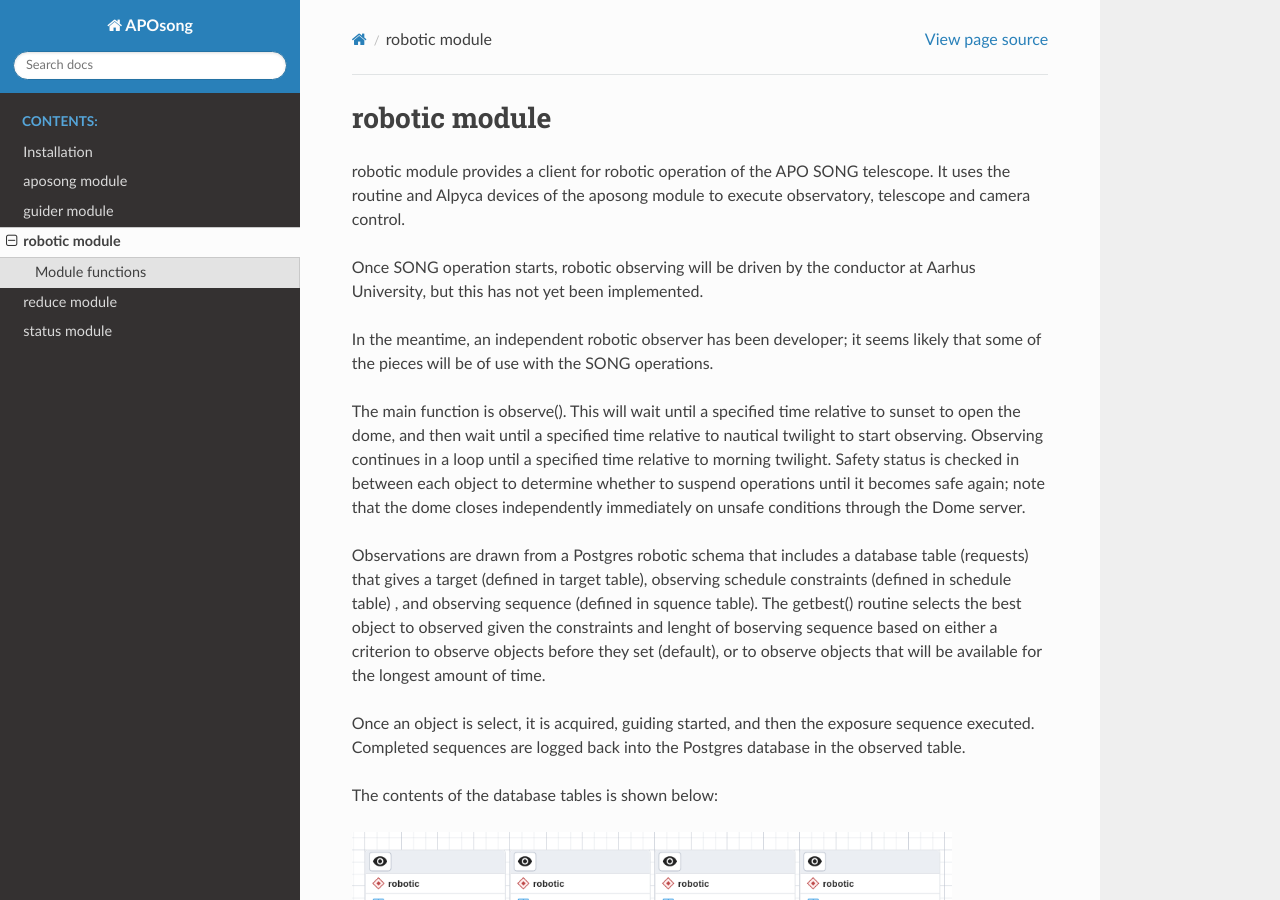
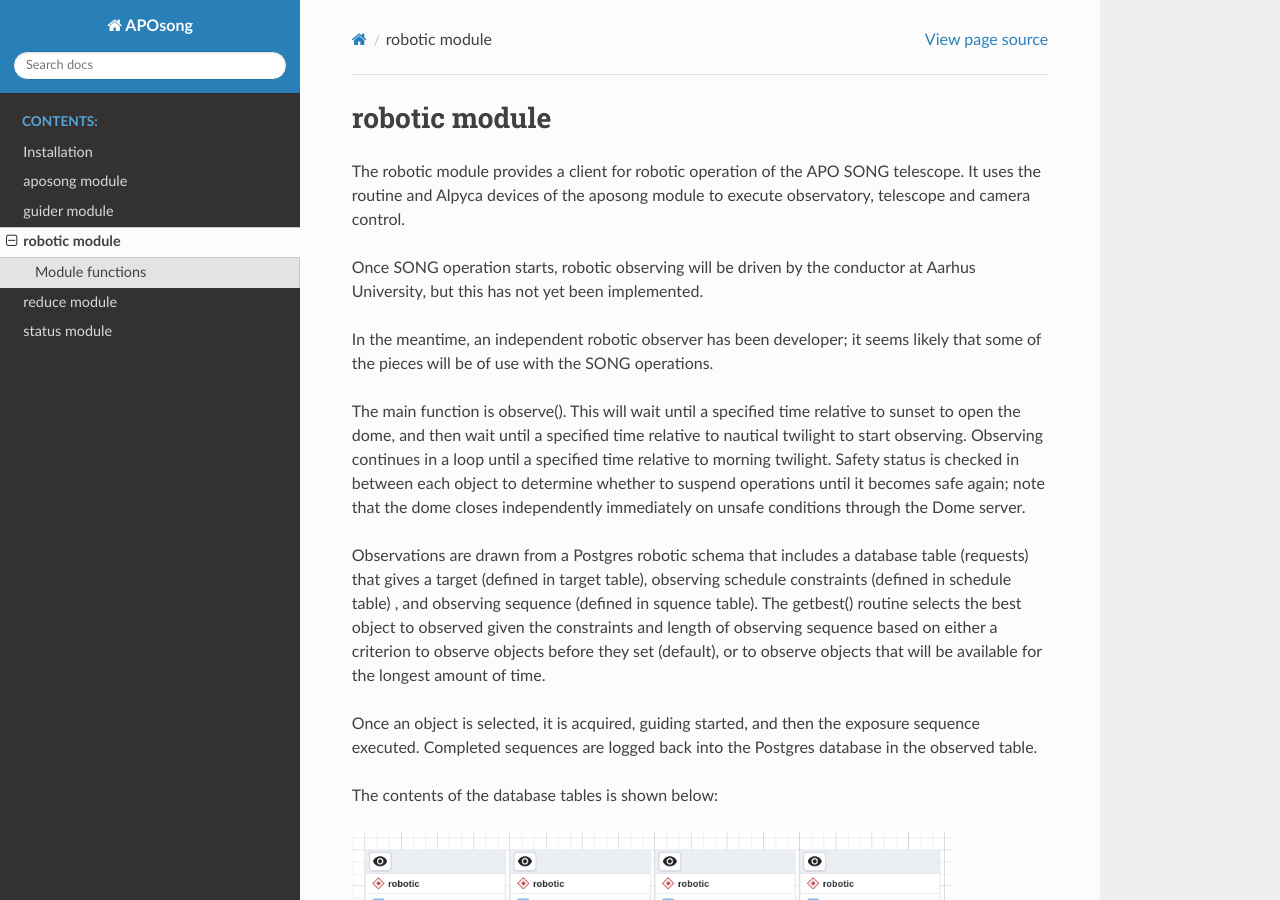
Before and after one commit to holtzmanjon/APOsong, a Sphinx documentation site: the page built from docs/robotic.txt, in a window 1280 px wide and 900 px high. Built offline with Sphinx 7.4.7 and the Read the Docs theme 3.1.0, drawn with Linux system fonts in a browser that asks for light colours.

Commit message:
update doc

```diff
--- a/docs/robotic.txt
+++ b/docs/robotic.txt
@@ -1,7 +1,7 @@
 robotic module
 **************
 
-robotic module provides a client for robotic operation of the APO SONG telescope.
+The robotic module provides a client for robotic operation of the APO SONG telescope.
 It uses the routine and Alpyca devices of the aposong module to execute observatory,
 telescope and camera control.
 
@@ -23,12 +23,12 @@ Observations are drawn from a Postgres robotic schema that includes a
 database table (requests) that gives a target (defined in target table), observing schedule
 constraints (defined in schedule table) , and observing sequence
 (defined in squence table). The getbest() routine selects the best
-object to observed given the constraints and lenght of boserving
+object to observed given the constraints and length of observing
 sequence based on either a criterion to observe objects before they
 set (default), or to observe objects that will be available for the
 longest amount of time.
 
-Once an object is select, it is acquired, guiding started, and then the
+Once an object is selected, it is acquired, guiding started, and then the
 exposure sequence executed. Completed sequences are logged back into the Postgres
 database in the observed table.
 
```
